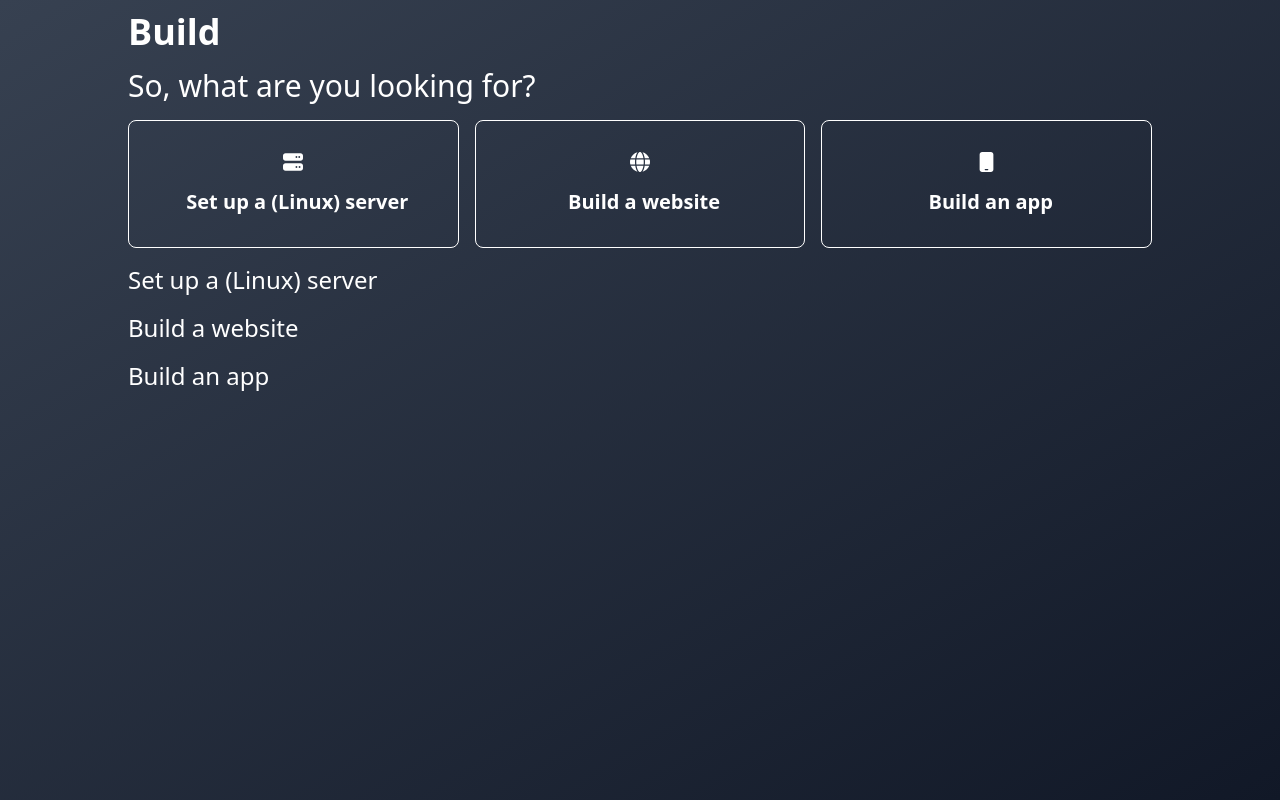
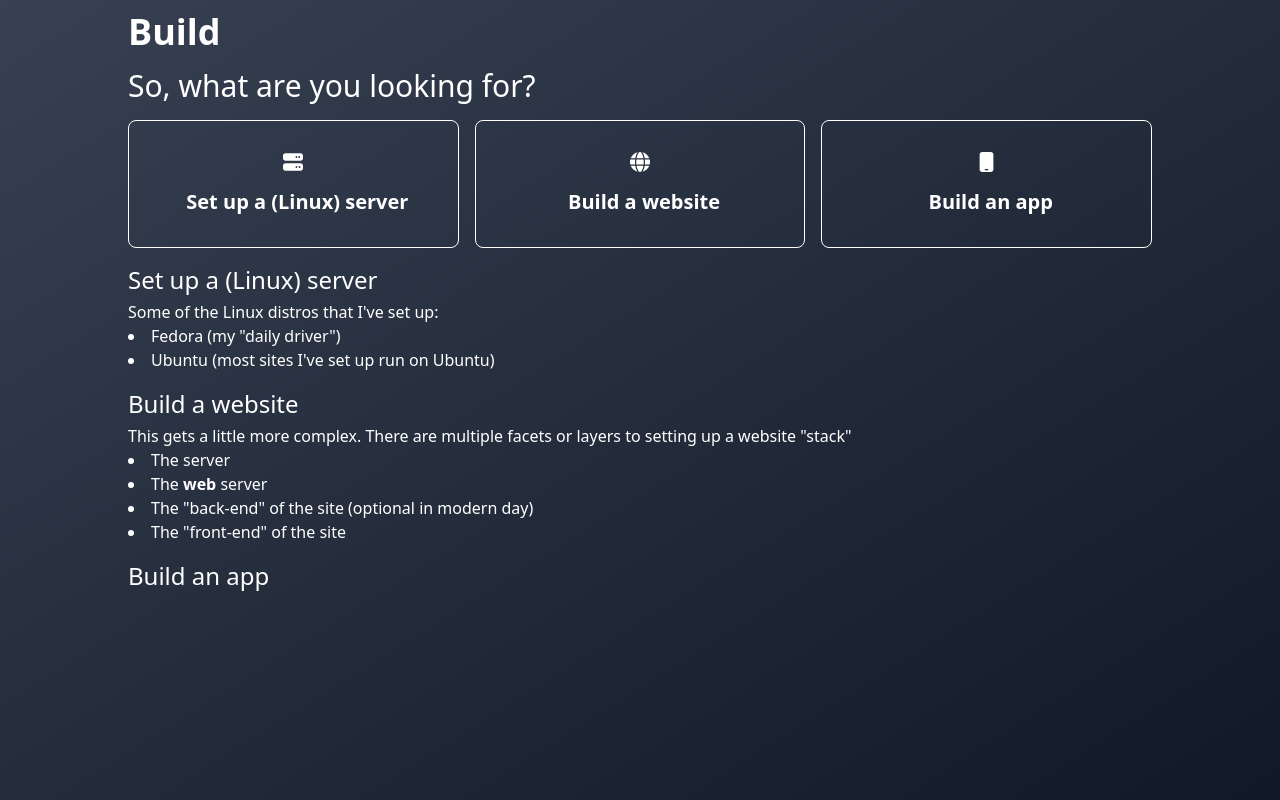
Before and after one commit to JacquesFernandes/portfolio-site-2, a Next.js app: page /build in a window 1280 px wide. Built offline with nearby package versions, Linux system fonts and the light colour scheme.

Commit message:
Update copy on build

```diff
--- a/pages/build.tsx
+++ b/pages/build.tsx
@@ -1,3 +1,4 @@
+/* eslint-disable react/no-unescaped-entities */
 import {NextPage} from "next";
 import {FC} from "react";
 import { FontAwesomeIcon } from '@fortawesome/react-fontawesome';
@@ -40,10 +41,23 @@ const Build: NextPage = () => {
 
 			<section id="server">
 				<h3 className="text-2xl mb-1">Set up a (Linux) server</h3>
+				<p>Some of the Linux distros that I've set up:</p>
+				<ul className="list-disc list-inside" >
+					<li>Fedora (my "daily driver")</li>
+					<li>Ubuntu (most sites I've set up run on Ubuntu)</li>
+				</ul>
 			</section>
 
 			<section id="website" >
 				<h3 className="text-2xl mb-1">Build a website</h3>
+				<p>This gets a little more complex. There are multiple facets or layers to setting up a website "stack"</p>
+				<ul className="list-disc list-inside" >
+					<li>The server</li>
+					<li>The <b>web</b> server</li>
+					<li>The "back-end" of the site (optional in modern day)</li>
+					<li>The "front-end" of the site</li>
+				</ul>
+				<p></p>
 			</section>
 
 			<section id="app" >
```
